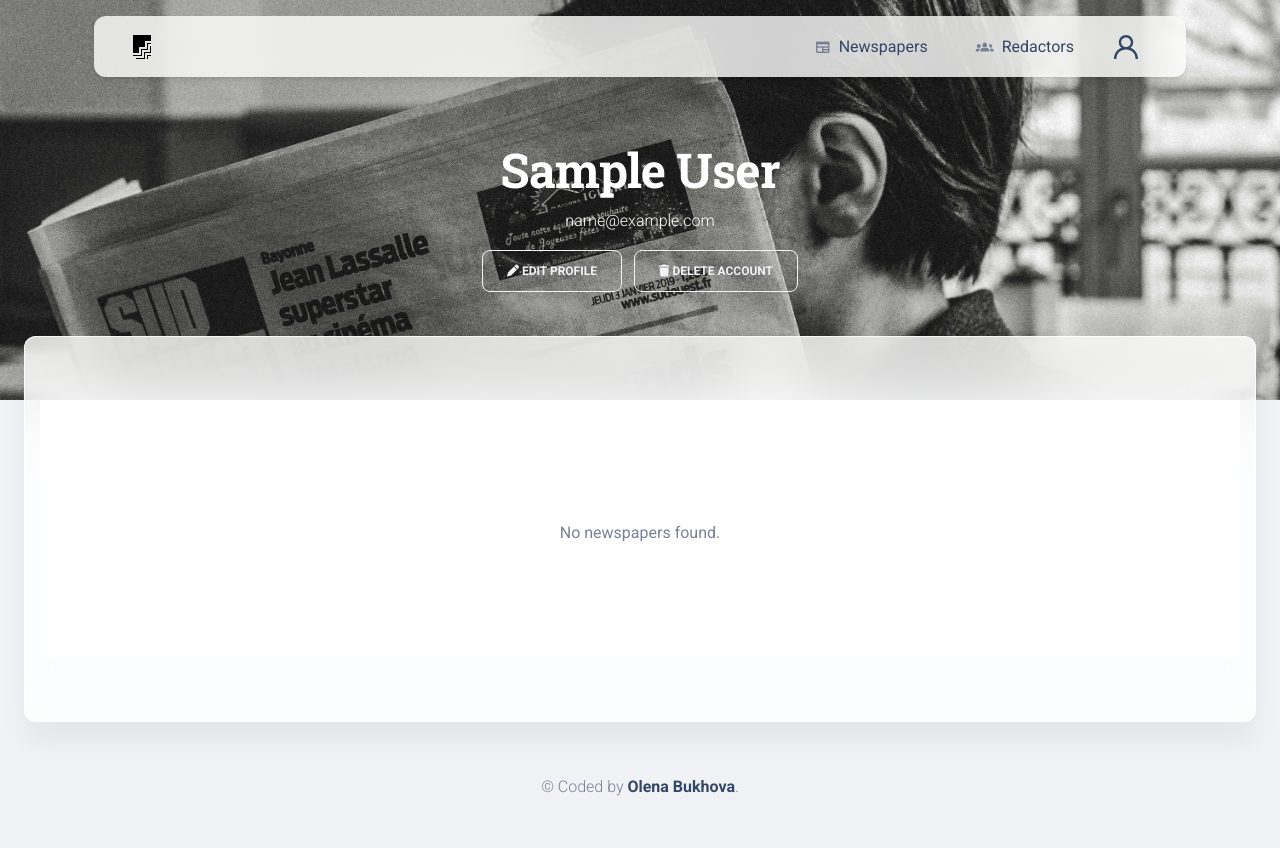
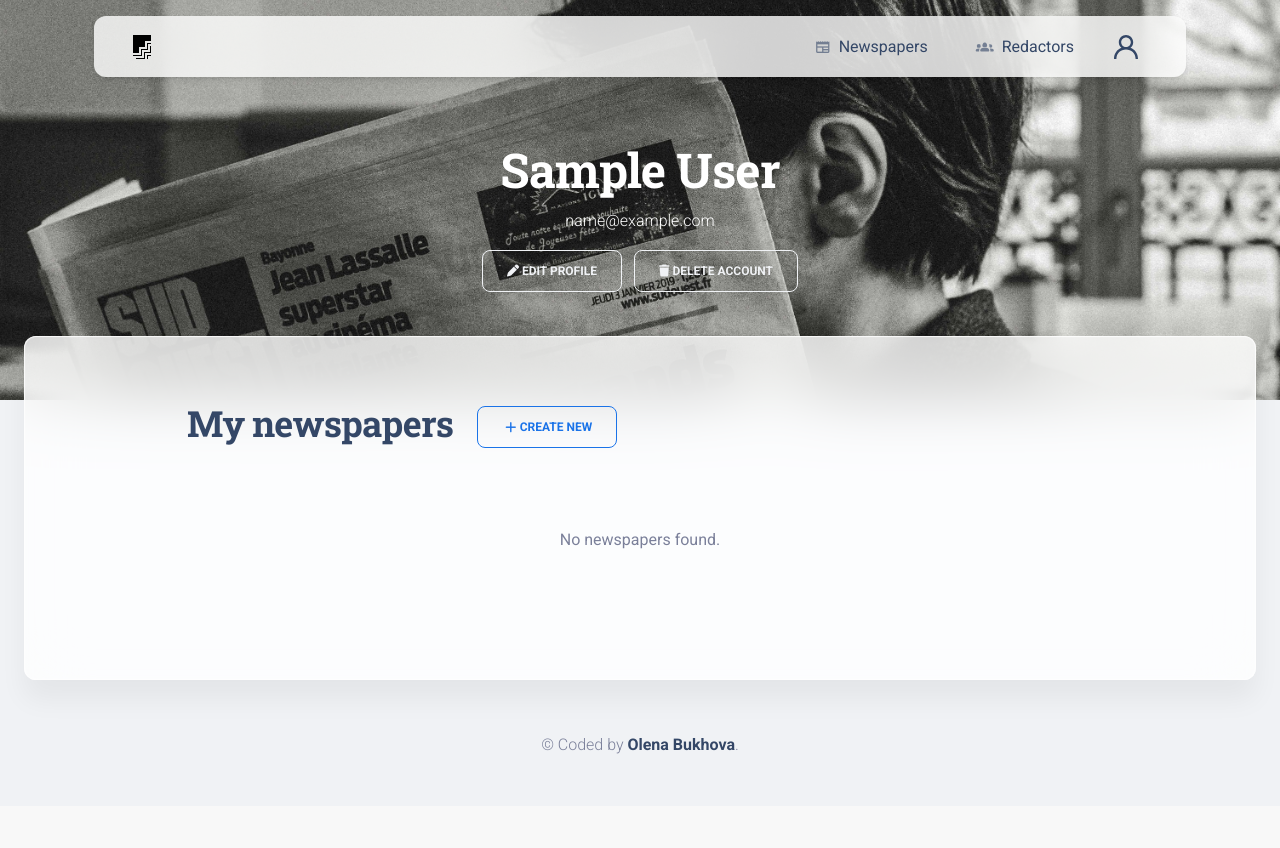
Before and after one commit to buhova/publication-tracking-system, a Django app: page /redactors/1 in a window 1280 px wide. After the commit the page ends 754 px from the top, so only its background shows below. Run offline with Django 5.2, Linux system fonts and the light colour scheme; the visitor is signed in with stand-in values (Sample User, id 1); data comes from the database, SQL or seed files in the repository; data that the repository does not hold is empty; some libraries are stand-ins or nearby versions.

Commit message:
ui(redactor detail): add "My newspapers" title, create newspaper button, and remove unnecessary background when no newspapers

```diff
--- a/templates/home/redactor_detail.html
+++ b/templates/home/redactor_detail.html
@@ -25,10 +25,17 @@
 <section class="py-5">
 
 <!-- Newspapers Table -->
-<section class="py-5 bg-white">
   <div class="container">
     <div class="row">
       <div class="col-lg-10 mx-auto">
+      <div class="d-flex align-items-center mb-4 gap-4 ">
+            {% if request.user == redactor_detail %}
+              <h2>My newspapers</h2>
+              <a href="{% url 'home:newspaper-create' %}" class="btn btn-outline-info mb-0 align-items-center">
+                <i class="material-icons">add</i>Create new
+              </a>
+            {% endif %}
+          </div>
         {% if redactor_detail.newspapers.all %}
           <div class="table-responsive">
             <table class="table align-items-center mb-0">
@@ -77,7 +84,7 @@
             </table>
           </div>
         {% else %}
-          <div class="alert py-5 bg-white text-center mt-4" role="alert">
+          <div class="alert py-5 text-center mt-4" role="alert">
             No newspapers found.
           </div>
         {% endif %}
```
